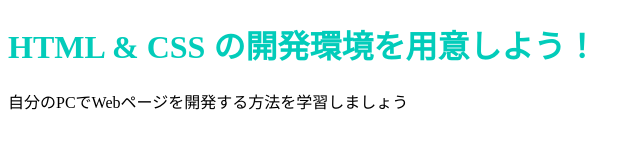
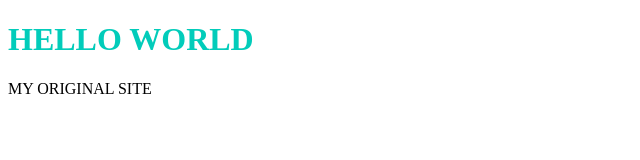
Before and after one commit to kaageeo/.github.io, a plain HTML site: page index.html in a window 1280 px wide. Shown: the whole page, without its empty margins (0-640 px from the left). Drawn offline with Linux system fonts and the light colour scheme.

Commit message:
Update index.html

```diff
--- a/index.html
+++ b/index.html
@@ -6,7 +6,7 @@
   </head>
   <link rel="stylesheet" href="stylesheet.css">
   <body>
-    <h1 class="title">HTML & CSS の開発環境を用意しよう！</h1>
-    <p>自分のPCでWebページを開発する方法を学習しましょう</p>
+    <h1 class="title">HELLO WORLD</h1>
+    <p>MY ORIGINAL SITE</p>
   </body>
 </html>
```
